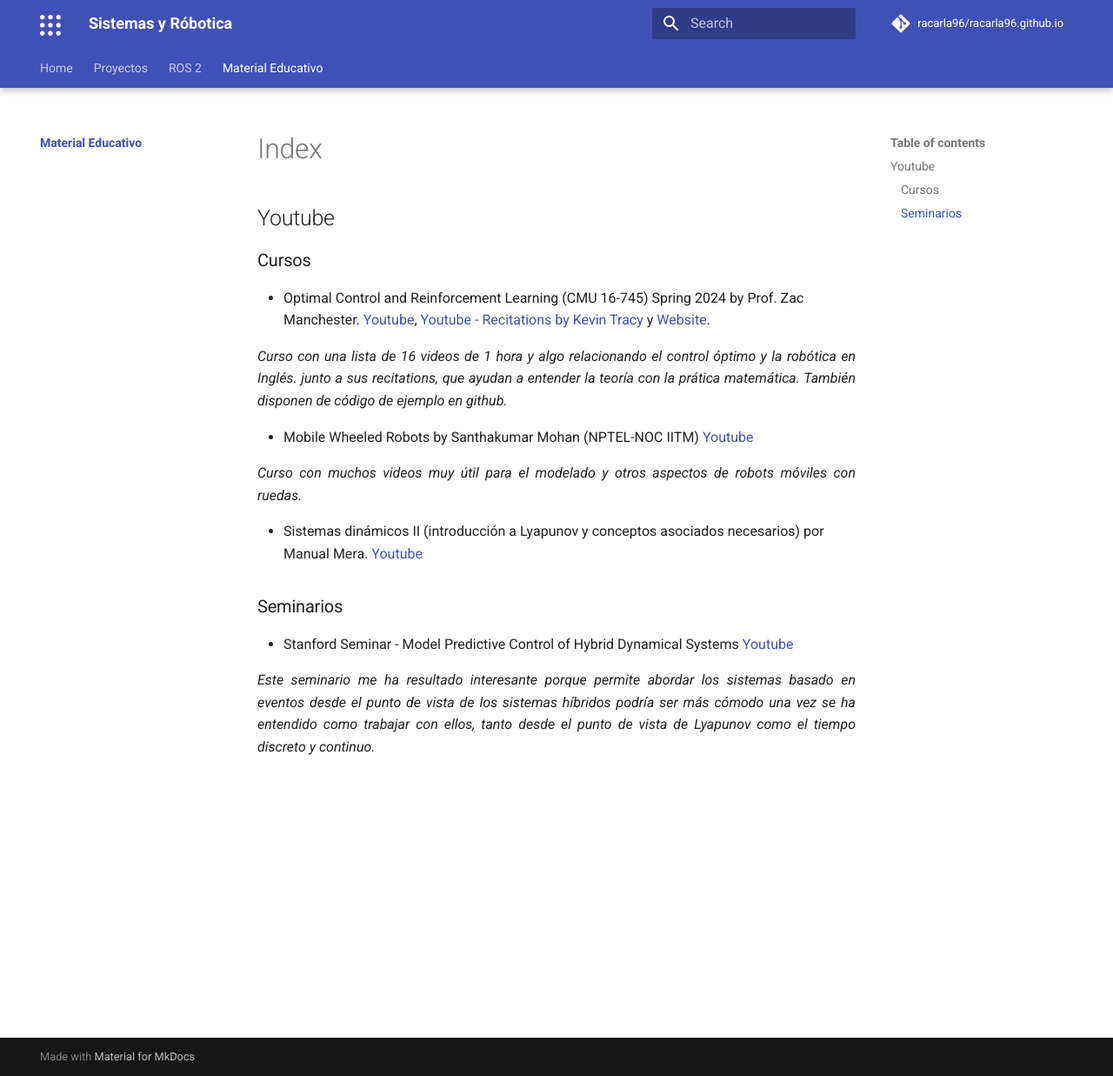
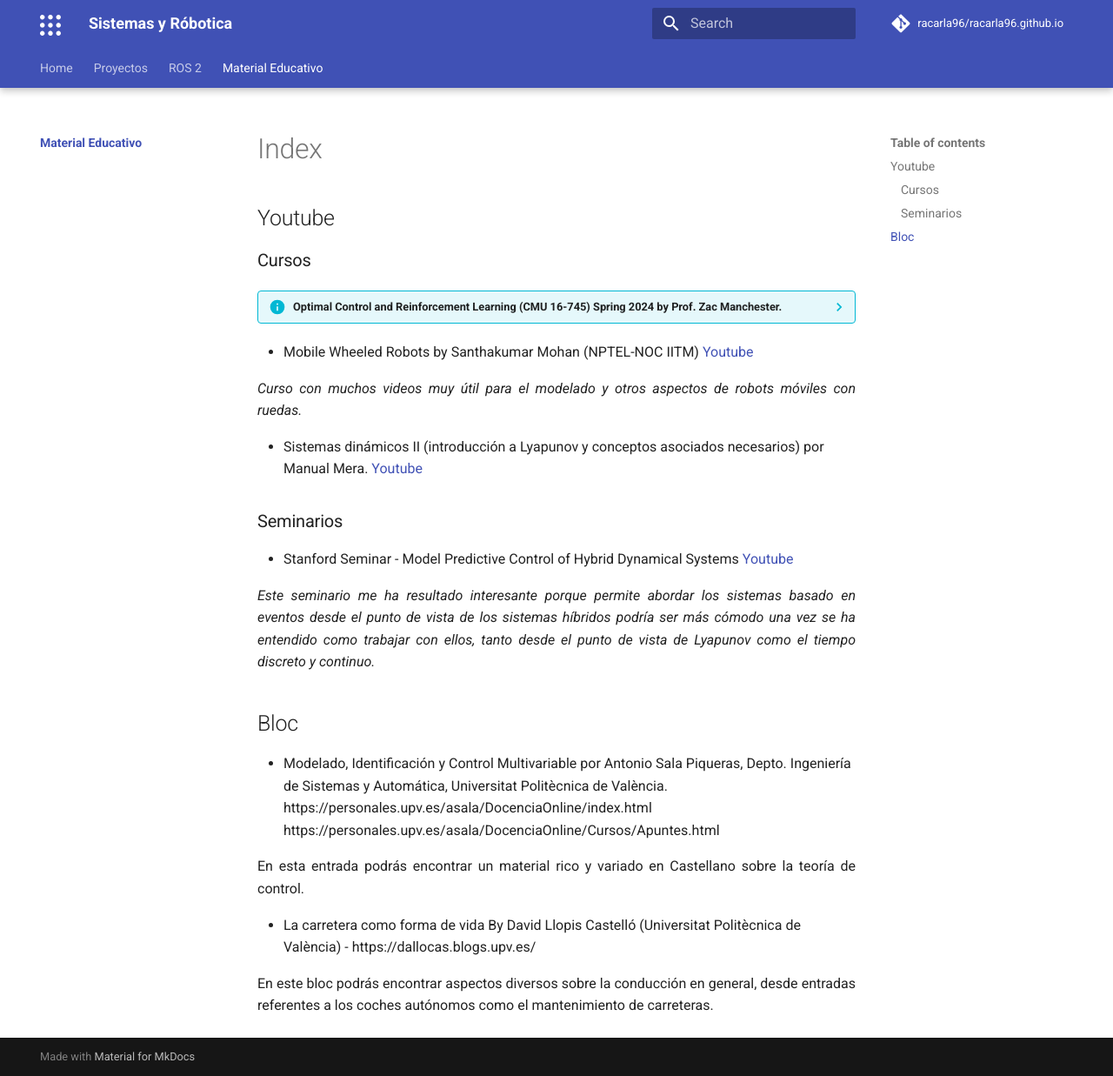
Before and after one commit to racarla96/racarla96.github.io, an MkDocs documentation site: the page built from docs/material_educativo/index.md, in a window 1280 px wide and 1237 px high. Shown: the whole window at 87% size. Built offline with MkDocs 1.6.1 and Material for MkDocs 9.7.7, drawn with Linux system fonts in a browser that asks for light colours; comment, search, counter and statistics services are not loaded.

Commit message:
Glosario y nuevo formato material educativo

```diff
--- a/docs/material_educativo/index.md
+++ b/docs/material_educativo/index.md
@@ -1,9 +1,11 @@
-
 ## Youtube
 ### Cursos
-- Optimal Control and Reinforcement Learning (CMU 16-745) Spring 2024 by Prof. Zac Manchester.  [Youtube](https://youtu.be/Kj88Nory8ec?si=JU_qB1Aj_pqWQH1w), [Youtube - Recitations by Kevin Tracy](https://youtu.be/97JZi5ztc3c?si=IyFwk7nXSawswAbh) y [Website](https://optimalcontrol.ri.cmu.edu/).
 
-*Curso con una lista de 16 videos de 1 hora y algo relacionando el control óptimo y la robótica en Inglés. junto a sus recitations, que ayudan a entender la teoría con la prática matemática. También disponen de código de ejemplo en github.*
+??? info "Optimal Control and Reinforcement Learning (CMU 16-745) Spring 2024 by Prof. Zac Manchester."
+
+    [Youtube](https://youtu.be/Kj88Nory8ec?si=JU_qB1Aj_pqWQH1w), [Youtube - Recitations by Kevin Tracy](https://youtu.be/97JZi5ztc3c?si=IyFwk7nXSawswAbh) y [Website](https://optimalcontrol.ri.cmu.edu/).
+
+    *Curso con una lista de 16 videos de 1 hora y algo relacionando el control óptimo y la robótica en Inglés. junto a sus recitations, que ayudan a entender la teoría con la práctica matemática. También disponen de código de ejemplo en github (Julia).*
 
 - Mobile Wheeled Robots by Santhakumar Mohan (NPTEL-NOC IITM) [Youtube](https://youtu.be/k5Er0-HD-qw?si=WM3t4IZw0d4dJgsa)
 
@@ -16,3 +18,12 @@
 - Stanford Seminar - Model Predictive Control of Hybrid Dynamical Systems [Youtube](https://www.youtube.com/watch?v=XihAwlYdBuM)
 
 *Este seminario me ha resultado interesante porque permite abordar los sistemas basado en eventos desde el punto de vista de los sistemas híbridos podría ser más cómodo una vez se ha entendido como trabajar con ellos, tanto desde el punto de vista de Lyapunov como el tiempo discreto y continuo.*
+
+## Bloc
+- Modelado, Identificación y Control Multivariable por Antonio Sala Piqueras, Depto. Ingeniería de Sistemas y Automática, Universitat Politècnica de València. https://personales.upv.es/asala/DocenciaOnline/index.html https://personales.upv.es/asala/DocenciaOnline/Cursos/Apuntes.html
+
+En esta entrada podrás encontrar un material rico y variado en Castellano sobre la teoría de control.
+
+- La carretera como forma de vida By David Llopis Castelló (Universitat Politècnica de València) - https://dallocas.blogs.upv.es/
+
+En este bloc podrás encontrar aspectos diversos sobre la conducción en general, desde entradas referentes a los coches autónomos como el mantenimiento de carreteras.
--- a/mkdocs.yml
+++ b/mkdocs.yml
@@ -10,6 +10,7 @@
       - Caddy AI2:
         - caddy_ai2/index.md
         - Batería: caddy_ai2/bateria.md
+        - Glosario de términos: caddy_ai2/glosario.md
         - Sensores:
           - caddy_ai2/sensores/index.md
           - SBG IG-500N GPS Aided AHRS: caddy_ai2/sensores/ahrs.md
```
Also changed, not shown: docs/caddy_ai2/glosario.md (added, +83 -0 lines), docs/caddy_ai2/sensores/ahrs.md (+4 -3 lines).
